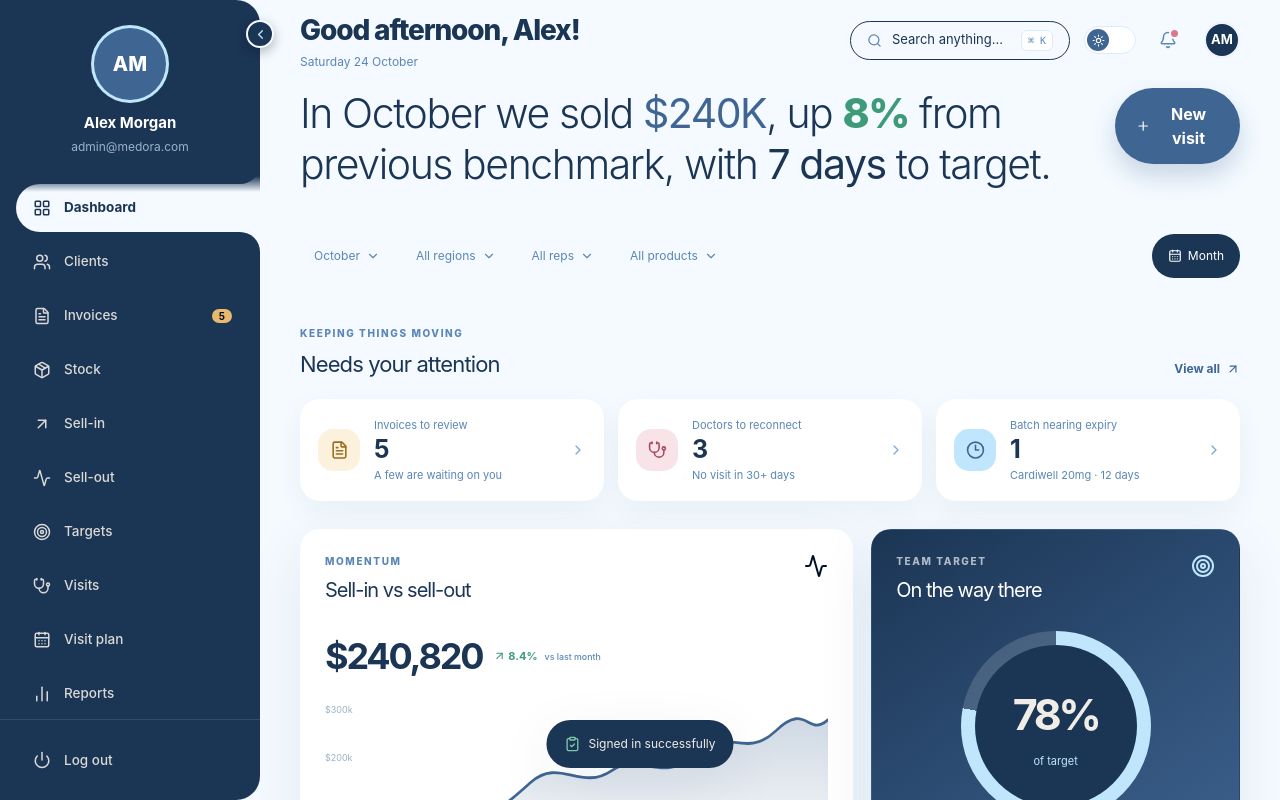
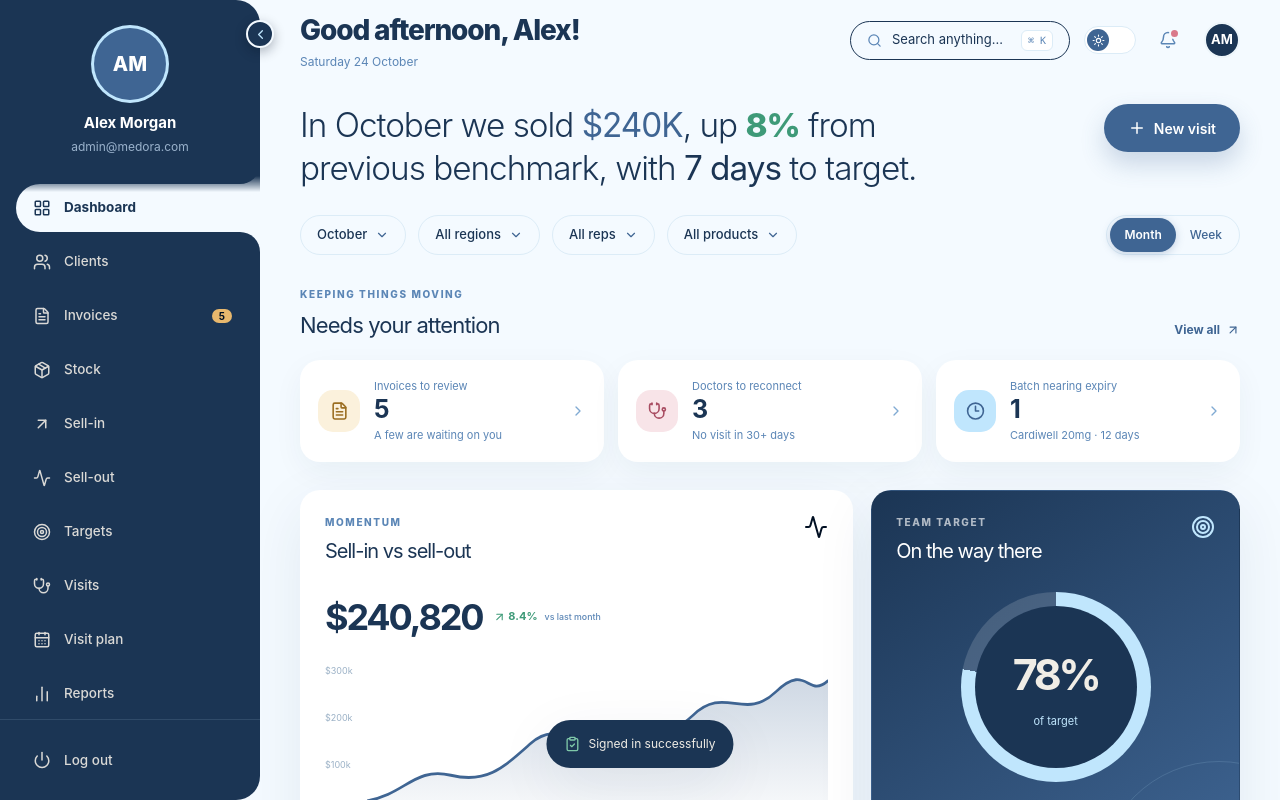
Before and after one commit to MarinaTarek/Graduation_project, a Next.js app: page / in a window 1280 px wide. Both pictures are taken after a click on the button "Sign in". Shown: the top 800 px of the page. Built offline with nearby package versions, Linux system fonts and the light colour scheme.

Commit message:
fix: tidy home top area layout

```diff
--- a/app/globals.css
+++ b/app/globals.css
@@ -547,7 +547,24 @@ button { cursor: pointer; }
 .rail-pin.on { background: var(--mist); color: var(--navy); }
 .app-shell:has(.side-rail.is-pinned) .content { max-width: 1060px; transform: translateX(80px); transition: transform .24s ease; }
 
-.content { max-width: 1400px; margin: 0 auto; padding: 20px 40px 60px; }
+.content { max-width: 1400px; margin: 0 auto; padding: 24px 40px 60px; }
+
+/* Home Top Area Layout */
+.home-hero-row { display: flex; align-items: flex-start; justify-content: space-between; gap: 24px; margin-bottom: 24px; }
+.home-hero-action { flex-shrink: 0; }
+@media (max-width: 1100px) {
+  .home-hero-row { flex-direction: column; align-items: flex-start; gap: 16px; }
+}
+
+.home-filters-row { display: flex; align-items: center; justify-content: space-between; gap: 12px; margin-bottom: 32px; position: relative; }
+.home-filters-scroll { display: flex; align-items: center; gap: 12px; flex: 1 1 auto; min-width: 0; }
+.home-filter-chip { height: 40px !important; min-height: 40px !important; padding: 0 16px !important; border-radius: 99px !important; border: 1px solid var(--border-input) !important; background: var(--input-bg) !important; color: var(--heading-text) !important; font-size: 13px !important; font-weight: 500 !important; display: inline-flex !important; align-items: center !important; gap: 8px !important; cursor: pointer !important; transition: all 0.18s ease !important; white-space: nowrap !important; }
+.home-filter-chip:hover, .home-filter-chip.filter-active { border-color: var(--ocean) !important; color: var(--ocean) !important; background: var(--card-bg) !important; box-shadow: var(--card-shadow) !important; }
+.home-filter-chip svg { width: 14px !important; height: 14px !important; color: var(--text-secondary) !important; }
+
+.home-range-segmented { display: inline-flex; align-items: center; height: 40px; min-height: 40px; padding: 3px; border-radius: 99px; background: var(--input-bg); border: 1px solid var(--border-input); flex-shrink: 0; margin-left: auto; }
+.home-range-segmented button { height: 34px; padding: 0 14px; border-radius: 99px; border: none; font-size: 12px; font-weight: 500; cursor: pointer; background: transparent; color: var(--text-secondary); transition: all 0.18s ease; white-space: nowrap; }
+.home-range-segmented button.active { background: var(--ocean); color: #FFFFFF; font-weight: 600; box-shadow: 0 2px 8px rgba(63, 101, 147, 0.28); }
 
 @media (max-width: 768px) {
   .app-sidebar { display: none !important; }
@@ -556,6 +573,8 @@ button { cursor: pointer; }
   .header-greeting { font-size: 22px; }
   .header-search-pill span, .header-search-pill kbd { display: none; }
   .content { padding: 24px 18px 30px; }
+  .home-filters-scroll { overflow-x: auto; scrollbar-width: none; -webkit-overflow-scrolling: touch; }
+  .home-filters-scroll::-webkit-scrollbar { display: none; }
   .page-intro { align-items: start; flex-direction: column; }
   .page-intro h1 { font-size: 40px; margin: 12px 0 16px; }
   .story { font-size: 16px; }
--- a/src/ui/pages/home/components/HomeFilters.tsx
+++ b/src/ui/pages/home/components/HomeFilters.tsx
@@ -1,5 +1,5 @@
 import { useState, useRef, useEffect } from 'react'
-import { CalendarDays, Check, ChevronDown, ChevronRight, X } from 'lucide-react'
+import { Check, ChevronDown, ChevronRight, X } from 'lucide-react'
 import { Chip } from '@/ui/design-system/components/Chip'
 import { Button } from '@/ui/design-system/components/Button'
 import { Avatar } from '@/ui/design-system/components/Avatar'
@@ -140,13 +140,15 @@ export function HomeFilters({
     : `${filters.products.length} products`
 
   return (
-    <div className="filters" ref={dropdownRef} style={{ position: 'relative' }}>
+    <div className="home-filters-row" ref={dropdownRef}>
+      <div className="home-filters-scroll">
         {/* 1. Month Filter */}
         <div style={{ position: 'relative', display: 'inline-block' }}>
           <Chip
             active={filters.month !== 'October 2026'}
             onClick={() => openFilter('month')}
             aria-expanded={openDropdown === 'month'}
+            className="home-filter-chip"
           >
             {monthLabel} <ChevronDown style={{ width: '14px', height: '14px' }} />
           </Chip>
@@ -211,6 +213,7 @@ export function HomeFilters({
           active={filters.regions.length > 0}
           onClick={() => openFilter('region')}
           aria-expanded={openDropdown === 'region'}
+          className="home-filter-chip"
         >
           {regionLabel} <ChevronDown style={{ width: '14px', height: '14px' }} />
         </Chip>
@@ -279,6 +282,7 @@ export function HomeFilters({
           active={filters.reps.length > 0}
           onClick={() => openFilter('rep')}
           aria-expanded={openDropdown === 'rep'}
+          className="home-filter-chip"
         >
           {repLabel} <ChevronDown style={{ width: '14px', height: '14px' }} />
         </Chip>
@@ -349,6 +353,7 @@ export function HomeFilters({
           active={filters.products.length > 0}
           onClick={() => openFilter('product')}
           aria-expanded={openDropdown === 'product'}
+          className="home-filter-chip"
         >
           {productLabel} <ChevronDown style={{ width: '14px', height: '14px' }} />
         </Chip>
@@ -410,14 +415,29 @@ export function HomeFilters({
           </div>
         )}
       </div>
+      </div>
 
-      <span className="filter-spacer" />
+      {/* Segmented Range Toggle */}
+      <div
+        className="home-range-segmented"
+        role="group"
+        aria-label="Time range toggle"
+      >
         <button
-        className="view-toggle"
-        onClick={() => setRange(range === 'Month' ? 'Week' : 'Month')}
+          type="button"
+          className={range === 'Month' ? 'active' : ''}
+          onClick={() => setRange('Month')}
         >
-        <CalendarDays /> {range}
+          Month
         </button>
+        <button
+          type="button"
+          className={range === 'Week' ? 'active' : ''}
+          onClick={() => setRange('Week')}
+        >
+          Week
+        </button>
+      </div>
     </div>
   )
 }
--- a/src/ui/pages/home/index.tsx
+++ b/src/ui/pages/home/index.tsx
@@ -86,19 +86,18 @@ export default function HomePage({
   const repMetric = (user?.name && REP_METRICS[user.name]) || { amount: '$42.8K', percent: '94%' }
 
   return (
-    <section className="content" style={{ paddingTop: '8px' }}>
-      <div className="page-intro" style={{ alignItems: 'flex-start', marginBottom: '20px' }}>
-        <div>
+    <section className="content">
+      <div className="home-hero-row">
+        <div style={{ flex: '1 1 auto', maxWidth: '760px' }}>
           {role === 'rep' ? (
             <h1
               className="story"
               style={{
-                fontSize: 'clamp(28px, 3.2vw, 44px)',
+                fontSize: 'clamp(28px, 2.6vw, 36px)',
                 fontWeight: 300,
-                letterSpacing: '-0.035em',
-                lineHeight: 1.25,
+                letterSpacing: '-0.03em',
+                lineHeight: 1.3,
                 color: 'var(--heading-text)',
-                maxWidth: '920px',
                 margin: 0,
               }}
             >
@@ -113,12 +112,11 @@ export default function HomePage({
             <h1
               className="story"
               style={{
-                fontSize: 'clamp(28px, 3.2vw, 44px)',
+                fontSize: 'clamp(28px, 2.6vw, 36px)',
                 fontWeight: 300,
-                letterSpacing: '-0.035em',
-                lineHeight: 1.25,
+                letterSpacing: '-0.03em',
+                lineHeight: 1.3,
                 color: 'var(--heading-text)',
-                maxWidth: '920px',
                 margin: 0,
               }}
             >
@@ -131,9 +129,25 @@ export default function HomePage({
             </h1>
           )}
         </div>
-        <Button variant="primary" onClick={() => onOpen('new visit')}>
-          <Plus data-icon="inline-start" /> New visit
-        </Button>
+        <div className="home-hero-action">
+          <Button
+            variant="primary"
+            onClick={() => onOpen('new visit')}
+            style={{
+              height: '48px',
+              minHeight: '48px',
+              padding: '0 24px',
+              fontSize: '14px',
+              fontWeight: 600,
+              whiteSpace: 'nowrap',
+              display: 'inline-flex',
+              alignItems: 'center',
+              gap: '8px',
+            }}
+          >
+            <Plus style={{ width: '18px', height: '18px' }} /> New visit
+          </Button>
+        </div>
       </div>
 
       <HomeFilters
```
Also changed, not shown: 1 other file (tests, documents, lock files or other folders). Lines whose indentation alone changed are shown as unchanged.
